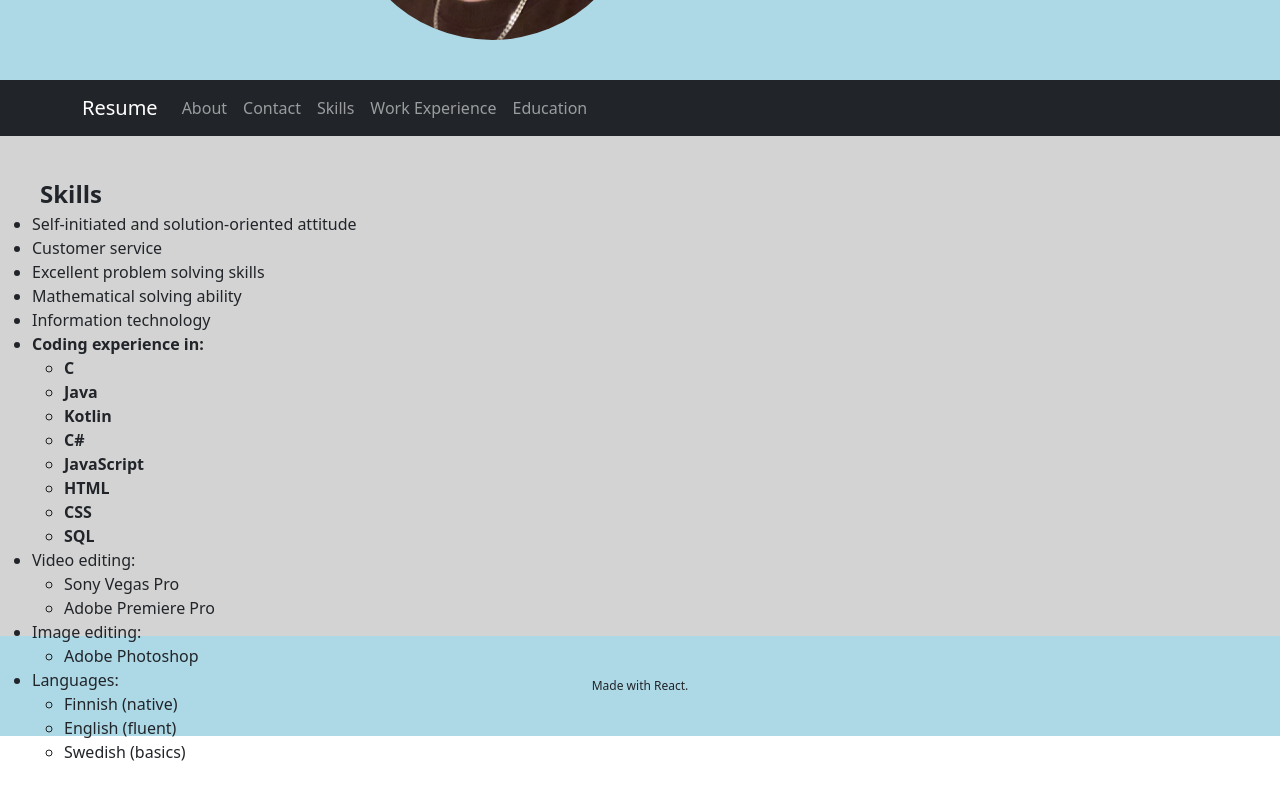
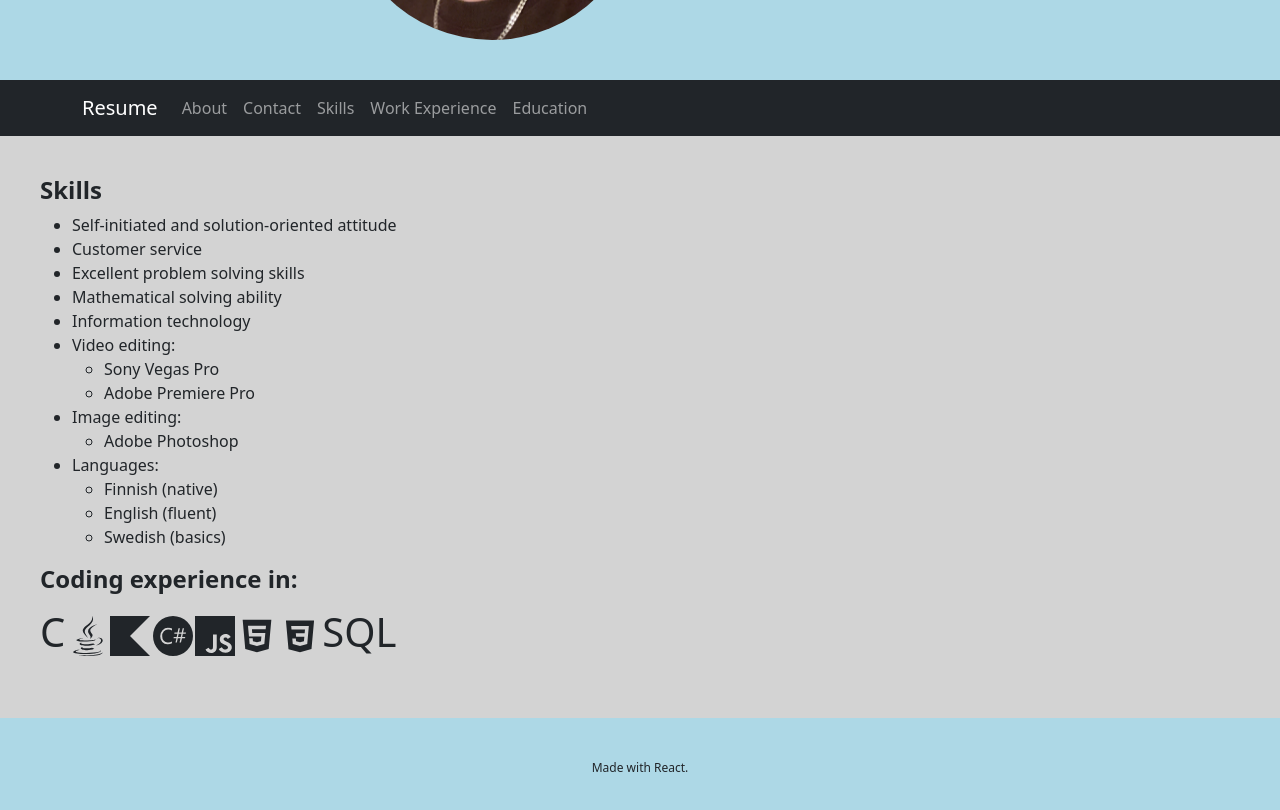
Before and after one commit to Liideli/resume, a React (Create React App) app: page /skills in a window 1280 px wide. Shown: the part 300-1110 px from the top of the page. Before the commit the page ends 1080 px from the top, so only its background shows below. Built offline with nearby package versions, Linux system fonts and the light colour scheme.

Commit message:
Added react-icons to skills page

```diff
--- a/package.json
+++ b/package.json
@@ -19,6 +19,7 @@
     "react": "^18.2.0",
     "react-bootstrap": "^2.7.0",
     "react-dom": "^18.2.0",
+    "react-icons": "^4.7.1",
     "react-router-dom": "^6.8.0",
     "react-scripts": "5.0.1",
     "web-vitals": "^2.1.4"
--- a/src/App.js
+++ b/src/App.js
@@ -42,7 +42,6 @@ const styles = {
     display: "flex",
     alignSelf: "stretch",
     flexDirection: "row",
-    height: 500,
     backgroundColor: "lightgrey",
     alignItems: "flex-start",
     justifyContent: "center",
--- a/src/components/Skills.jsx
+++ b/src/components/Skills.jsx
@@ -1,30 +1,22 @@
 import React from "react";
-import { FontAwesomeIcon } from "@fortawesome/react-fontawesome";
-
+import { FaJava } from "react-icons/fa";
+import { SiKotlin } from "react-icons/si";
+import { SiCsharp } from "react-icons/si";
+import { SiJavascript } from "react-icons/si";
+import { AiFillHtml5 } from "react-icons/ai";
+import { DiCss3 } from "react-icons/di";
 const Skills = () => {
   return (
     <div style={styles.container}>
       <div>
-        <div style={styles.header}>Skills</div>
+        <h1 style={styles.header}>Skills</h1>
+        <div>
           <ul>
             <li>Self-initiated and solution-oriented attitude</li>
             <li>Customer service</li>
             <li>Excellent problem solving skills</li>
             <li>Mathematical solving ability</li>
             <li>Information technology</li>
-          <li style={styles.coding}>
-            Coding experience in:
-            <ul>
-              <li>C</li>
-              <li>Java</li>
-              <li>Kotlin</li>
-              <li>C#</li>
-              <li>JavaScript </li>
-              <li>HTML</li>
-              <li>CSS</li>
-              <li>SQL</li>
-            </ul>
-          </li>
             <li>
               Video editing:
               <ul>
@@ -48,6 +40,32 @@ const Skills = () => {
             </li>
           </ul>
         </div>
+        <div>
+          <h1 style={styles.header}>Coding experience in:</h1>
+          <ul style={styles.ul}>
+            <li>C</li>
+            <li onMouseOver={changeSize}>
+              <FaJava />
+            </li>
+            <li>
+              <SiKotlin />
+            </li>
+            <li>
+              <SiCsharp />
+            </li>
+            <li>
+              <SiJavascript />
+            </li>
+            <li>
+              <AiFillHtml5 />
+            </li>
+            <li>
+              <DiCss3 />
+            </li>
+            <li>SQL</li>
+          </ul>
+        </div>
+      </div>
     </div>
   );
 };
@@ -59,17 +77,23 @@ const styles = {
     flexDirection: "column",
     alignItems: "flex-start",
     justifyContent: "center",
-    paddingTop: 40,
+    padding: 40,
   },
   header: {
     fontSize: 24,
     fontWeight: "bold",
-    paddingLeft: 40,
   },
-  coding: {
-    fontSize: 16,
-    fontWeight: 'bold',
+  ul: {
+    fontSize: 40,
+    padding: 0,
+    listStyleType: "none",
+    flex: 1,
+    display: "flex",
+    flexDirection: "row",
+    justifyContent: "space-between",
   },
 };
 
+const changeSize = () => {};
+
 export default Skills;
```
Also changed, not shown: 1 other file (tests, documents, lock files or other folders). Lines whose indentation alone changed are shown as unchanged.
